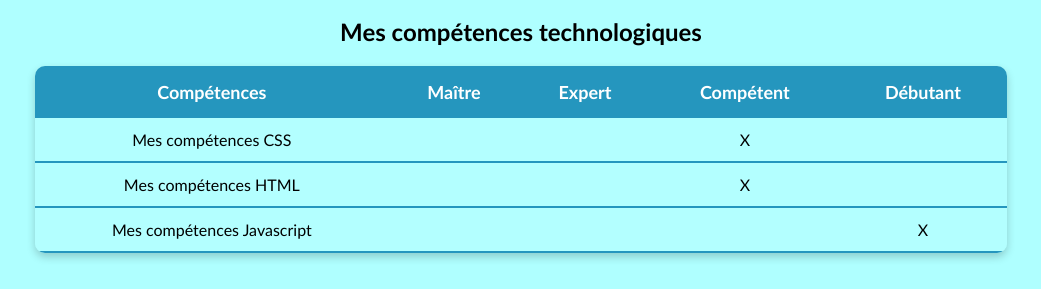
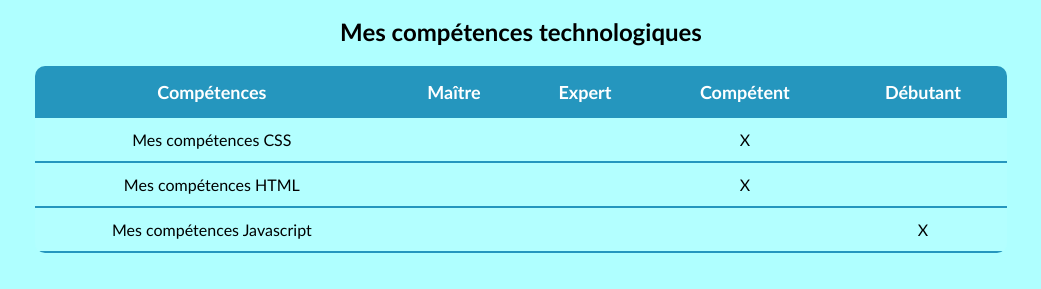
Before and after one commit to T-dawg12/T-dawg12.github.io, a plain HTML site: page biographie.html in a window 1280 px wide. Shown: the part 876-1165 px from the top of the page, without its empty margins (119-1160 px from the left). Drawn offline with Linux system fonts and the light colour scheme.

Commit message:
styles.css

```diff
--- a/styles.css
+++ b/styles.css
@@ -80,7 +80,6 @@ h1{
     background-color: #b3ffff;
     border-radius: 10px;
     overflow: hidden;
-    box-shadow: 0 4px 8px rgba(0, 0, 0, 0.2);
 }
 .styled-table th {
     background-color: #2596be;
```
